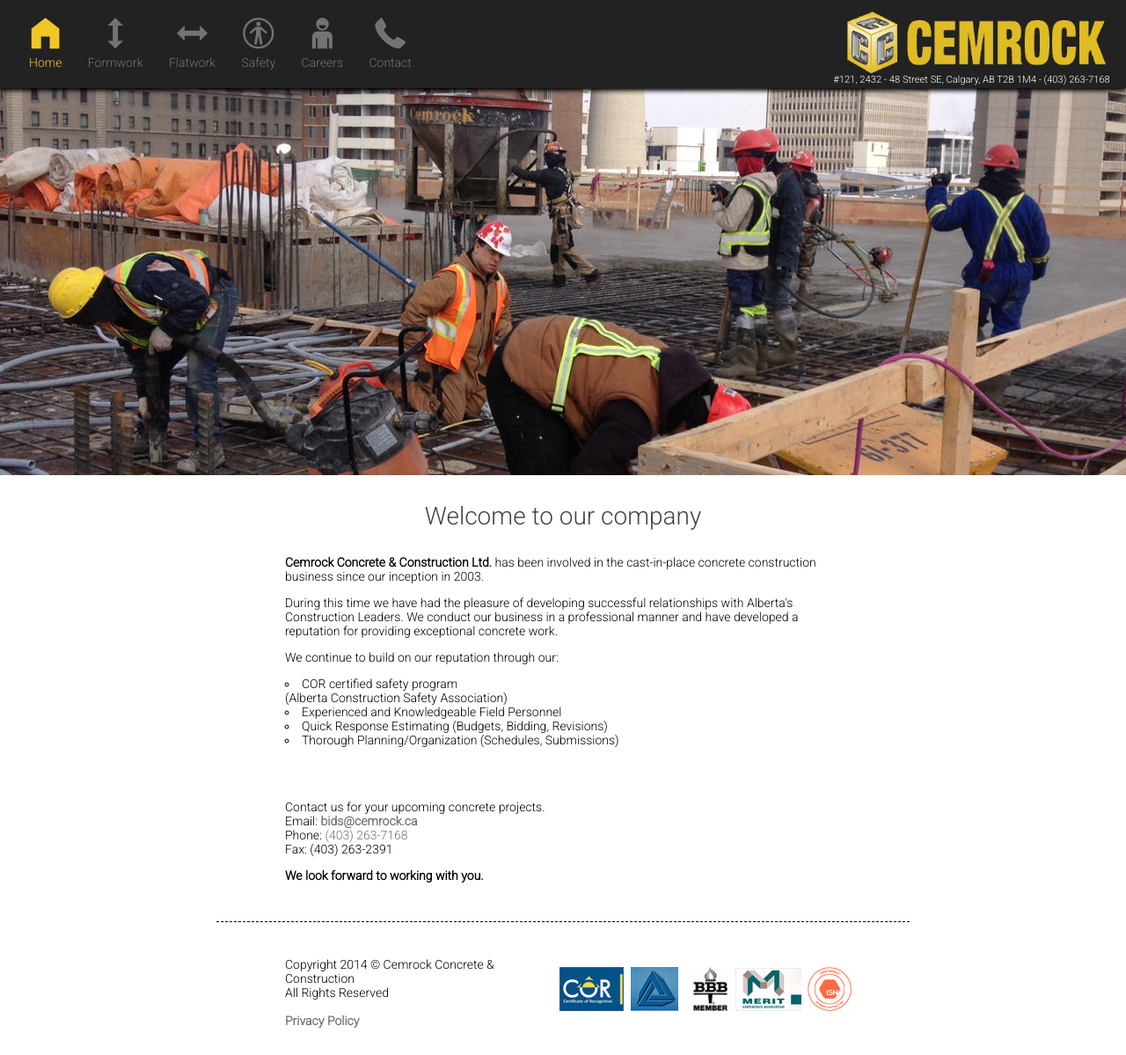
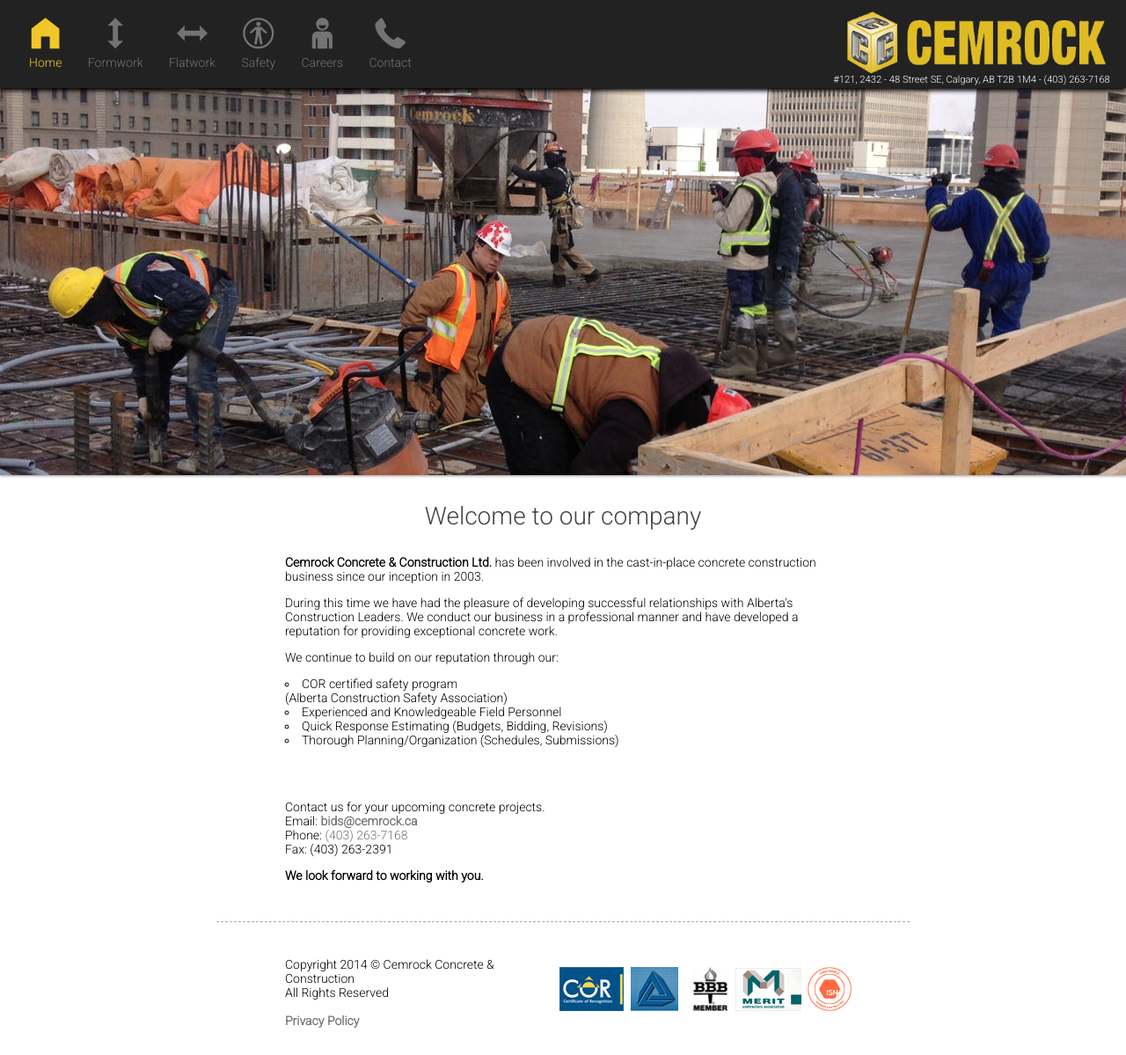
Before and after one commit to dpnabais/cemrock, a PHP site: page /index.php in a window 1280 px wide. Shown: the whole page at 88% size. Run offline with PHP 8.4, Linux system fonts and the light colour scheme.

Commit message:
week start - commiting leftovers

```diff
--- a/css/style.css
+++ b/css/style.css
@@ -168,7 +168,7 @@ a:hover{
 	width: 100%;
 	height: 540px;
 	overflow: hidden;
-
+	box-shadow: 0px 1px 3px #999;
 }
 
 #logo{
@@ -368,7 +368,7 @@ figure{
 	height: 100px;
 	width: 660px;
 	margin: 0 auto;
-	border-top: 1px dashed #000;
+	border-top: 1px dashed #aaa;
 }
 
 #logos{
@@ -421,11 +421,11 @@ figure{
 
 	h1{
 		text-align: center;
-		font-size: 4em;
+		font-size: 5em;
 	}
 
 	p{
-		font-size:3em;
+		font-size:2em;
 	}
 
 	#container{
```
